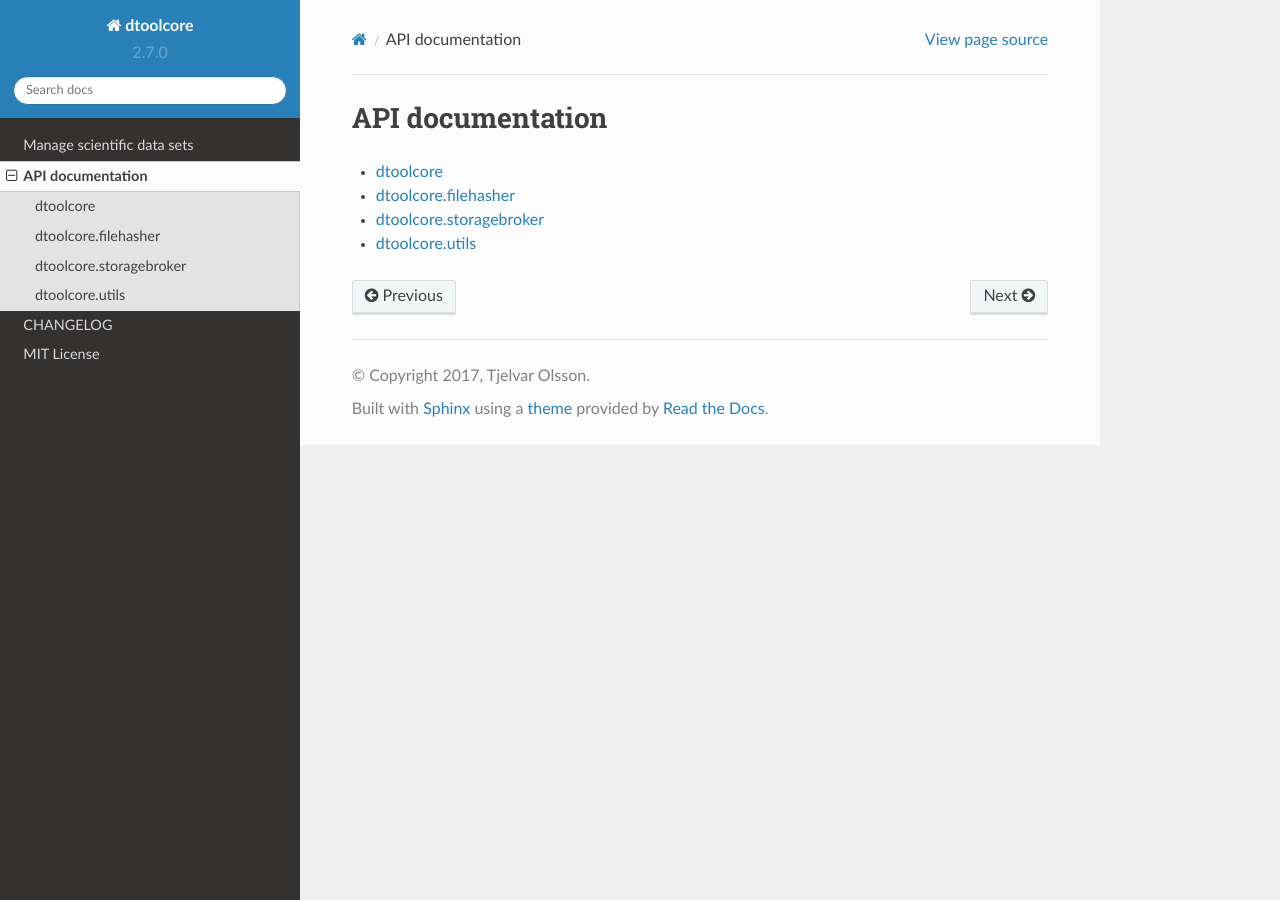
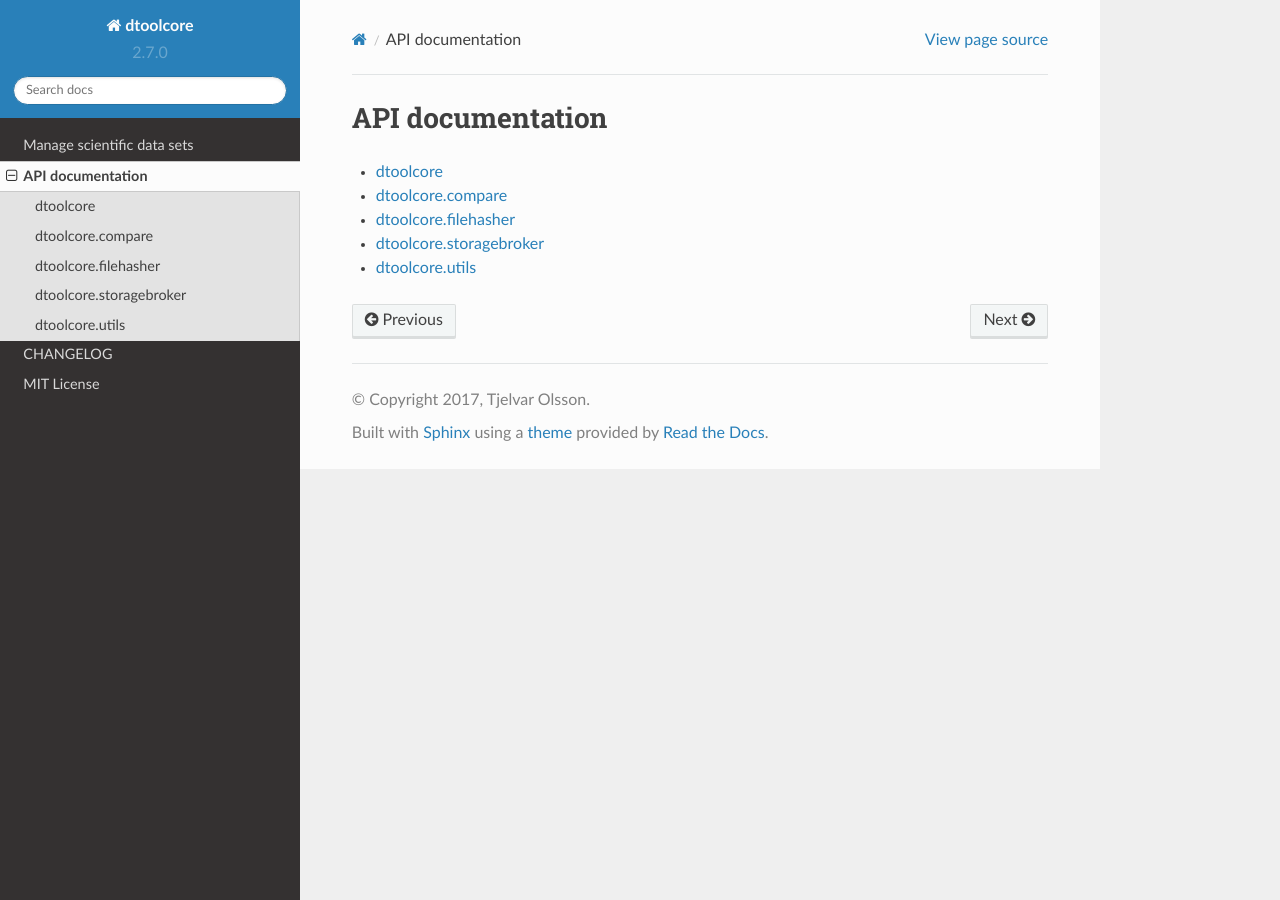
Before and after one commit to jic-dtool/dtoolcore, a Sphinx documentation site: the page built from docs/source/api.rst, in a window 1280 px wide. Built offline with Sphinx 7.4.7 and the Read the Docs theme 2.0.0, drawn with Linux system fonts in a browser that asks for light colours.

Commit message:
Add compare module to API docs

```diff
--- a/docs/source/api.rst
+++ b/docs/source/api.rst
@@ -5,6 +5,7 @@ API documentation
    :maxdepth: 2
 
    api/dtoolcore
+   api/compare
    api/filehasher
    api/storagebroker
    api/utils
--- /dev/null
+++ b/docs/source/api/compare.rst
@@ -0,0 +1,5 @@
+dtoolcore.compare
+=================
+
+.. automodule:: dtoolcore.compare
+   :members:
```
